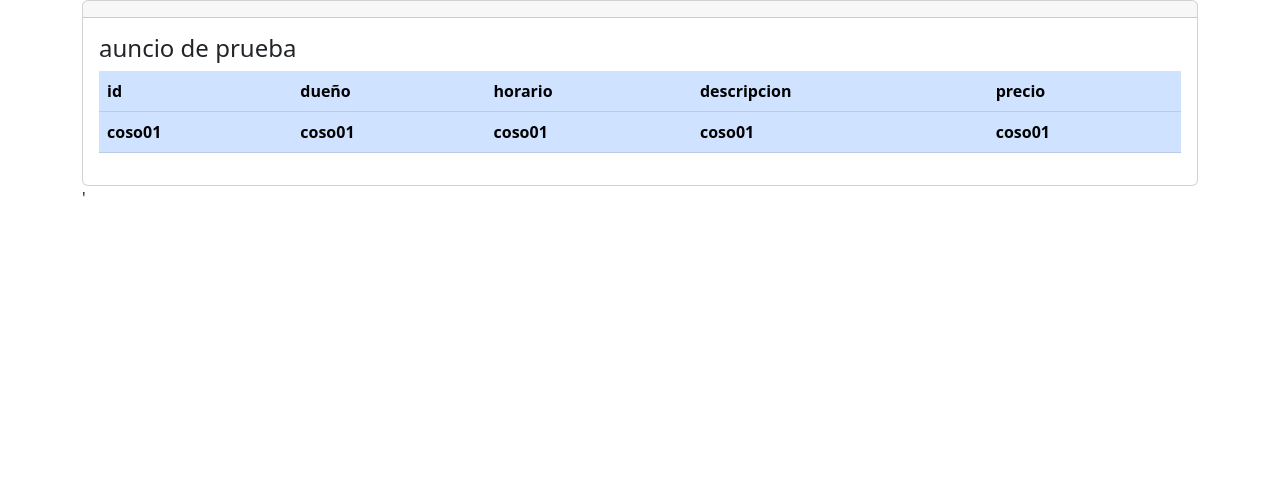
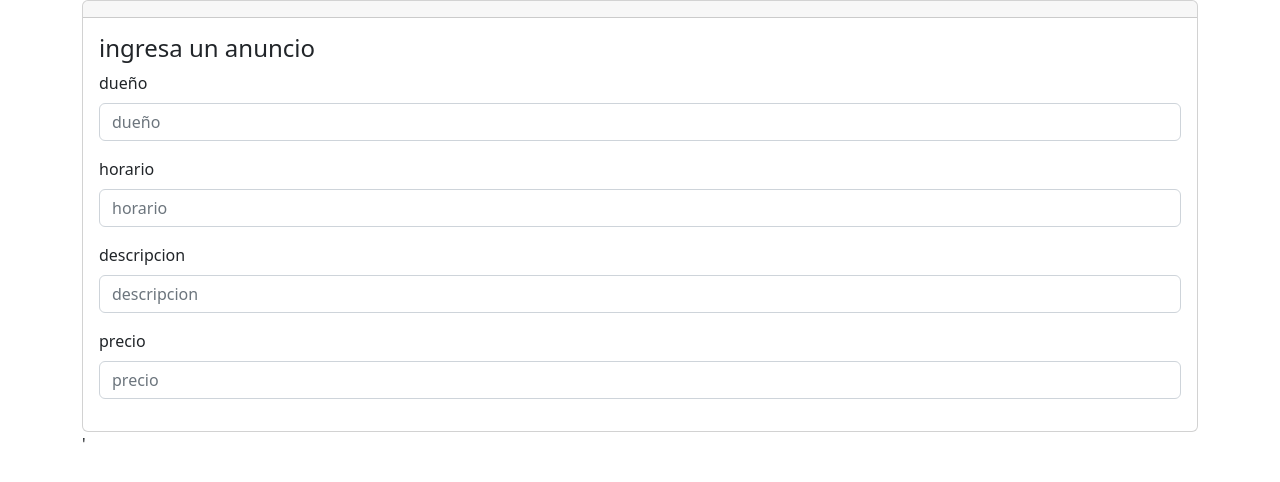
Before and after one commit to SebaValle/mi-estacionamiento, a Django app: page /anuncio/crear in a window 1280 px wide. Shown: the part 56-538 px from the top of the page. Run offline with Django 4.2, Linux system fonts and the light colour scheme; lists and menus that the app fills with data are empty.

Commit message:
introduccion de formularios y enlases

```diff
--- a/estacionamiento/anuncio/templates/anuncio/crear.html
+++ b/estacionamiento/anuncio/templates/anuncio/crear.html
@@ -10,31 +10,8 @@
             <div class="card-header">
             </div>
             <div class="card-body">
-                <h4 class="card-title">auncio de prueba</h4>
-                <div class="table-responsive">
-                    <table class="table table-primary">
-                        <thead>
-                            <tr>
-                                <th scope="col">id</th>
-                                <th scope="col">dueño</th>
-                                <th scope="col">horario</th>
-                                <th scope="col">descripcion</th>
-                                <th scope="col">precio</th>
-                            </tr>
-                        </thead>
-                        <tbody>
-                            <tr class="">
-                                <th scope="col">coso01</th>
-                                <th scope="col">coso01</th>
-                                <th scope="col">coso01</th>
-                                <th scope="col">coso01</th>
-                                <th scope="col">coso01</th>
-                            </tr>
-                        </tbody>
-                    </table>
-                </div>
-
-
+                <h4 class="card-title">ingresa un anuncio</h4>
+                {% include 'anuncio/form.html' %}
             </div>
         </div>
     </div>
--- a/estacionamiento/anuncio/templates/anuncio/form.html
+++ b/estacionamiento/anuncio/templates/anuncio/form.html
@@ -0,0 +1,22 @@
+<form enctype="multipart/form-data" method="post">
+    <div class="mb-3">
+      <label for="" class="form-label">dueño</label>
+      <input type="text"
+        class="form-control" name="" id="" aria-describedby="helpId" placeholder="dueño">
+    </div>
+    <div class="mb-3">
+        <label for="" class="form-label">horario</label>
+        <input type="text"
+        class="form-control" name="" id="" aria-describedby="helpId" placeholder="horario">
+    </div>
+    <div class="mb-3">
+        <label for="" class="form-label">descripcion</label>
+        <input type="text"
+        class="form-control" name="" id="" aria-describedby="helpId" placeholder="descripcion">
+    </div>
+    <div class="mb-3">
+        <label for="" class="form-label">precio</label>
+        <input type="text"
+        class="form-control" name="" id="" aria-describedby="helpId" placeholder="precio">
+    </div>
+</form>
--- a/estacionamiento/anuncio/templates/anuncio/index.html
+++ b/estacionamiento/anuncio/templates/anuncio/index.html
@@ -21,15 +21,17 @@
                                 <th scope="col">horario</th>
                                 <th scope="col">descripcion</th>
                                 <th scope="col">precio</th>
+                                <th scope="col">otros</th>
                             </tr>
                         </thead>
                         <tbody>
                             <tr class="">
-                                <td>01</td>
+                                <td>001</td>
                                 <td>oscar</td>
                                 <td>15:30</td>
                                 <td>un lugar muy bonito con vista al mar</td>
                                 <td>50000</td>
+                                <td><a name="" id="" class="btn btn-primary" href="{% url 'modificar' %}" role="button">editar</a> / <a name="" id="" class="btn btn-danger" href="#" role="button">borrar</a></td>
                             </tr>
                         </tbody>
                     </table>
--- a/estacionamiento/anuncio/urls.py
+++ b/estacionamiento/anuncio/urls.py
@@ -6,4 +6,5 @@ urlpatterns = [
     path('', views.inicio2, name='inicio2'),
     path('anuncio', views.anuncio, name='anuncio'),
     path('anuncio/crear', views.crear, name='crear'),
+    path('anuncio/modificar', views.modificar, name='modificar'),
 ]
--- a/estacionamiento/anuncio/views.py
+++ b/estacionamiento/anuncio/views.py
@@ -10,3 +10,5 @@ def anuncio(request):
     return render(request, 'anuncio/index.html')
 def crear(request):
     return render(request, 'anuncio/crear.html')
+def modificar(request):
+    return render(request, 'anuncio/modificar.html')
```
Also changed, not shown: estacionamiento/anuncio/templates/anuncio/modificar.html (+3 -27 lines).
